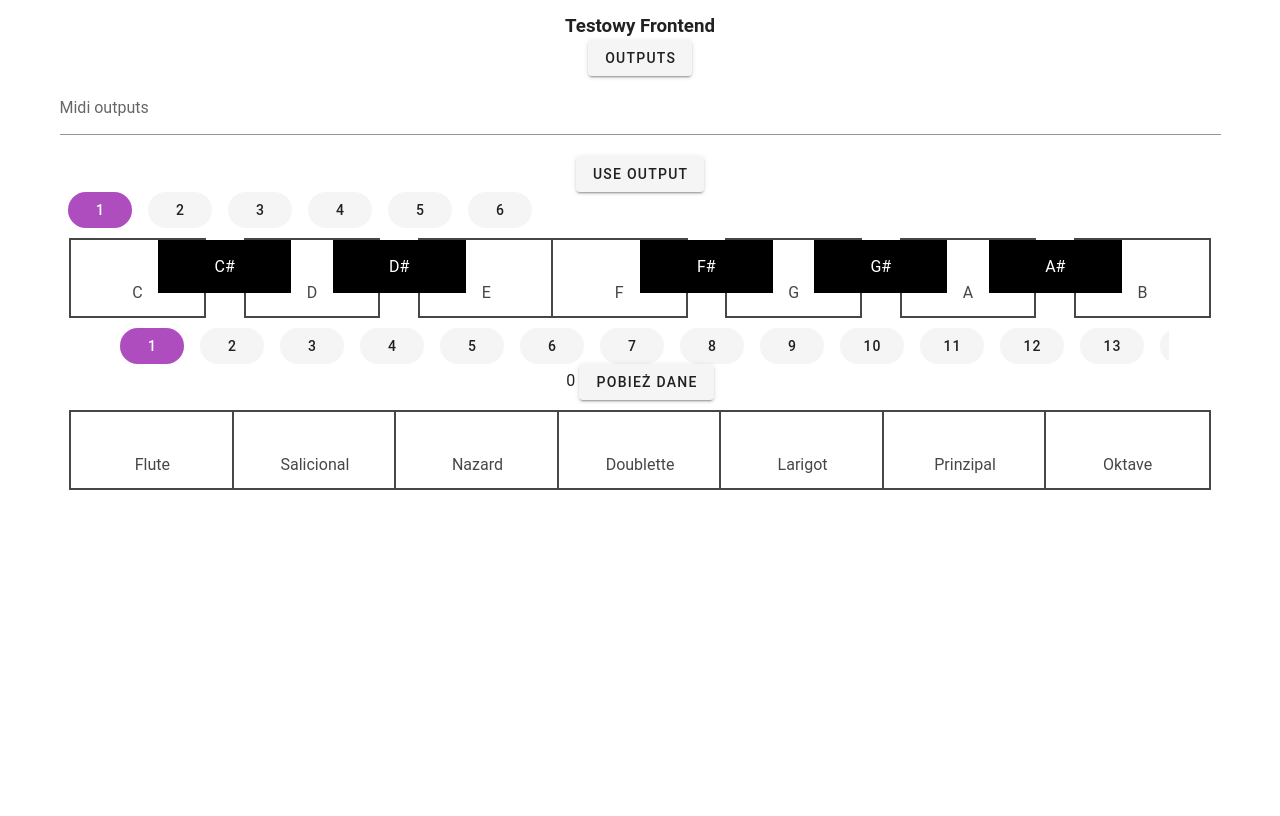
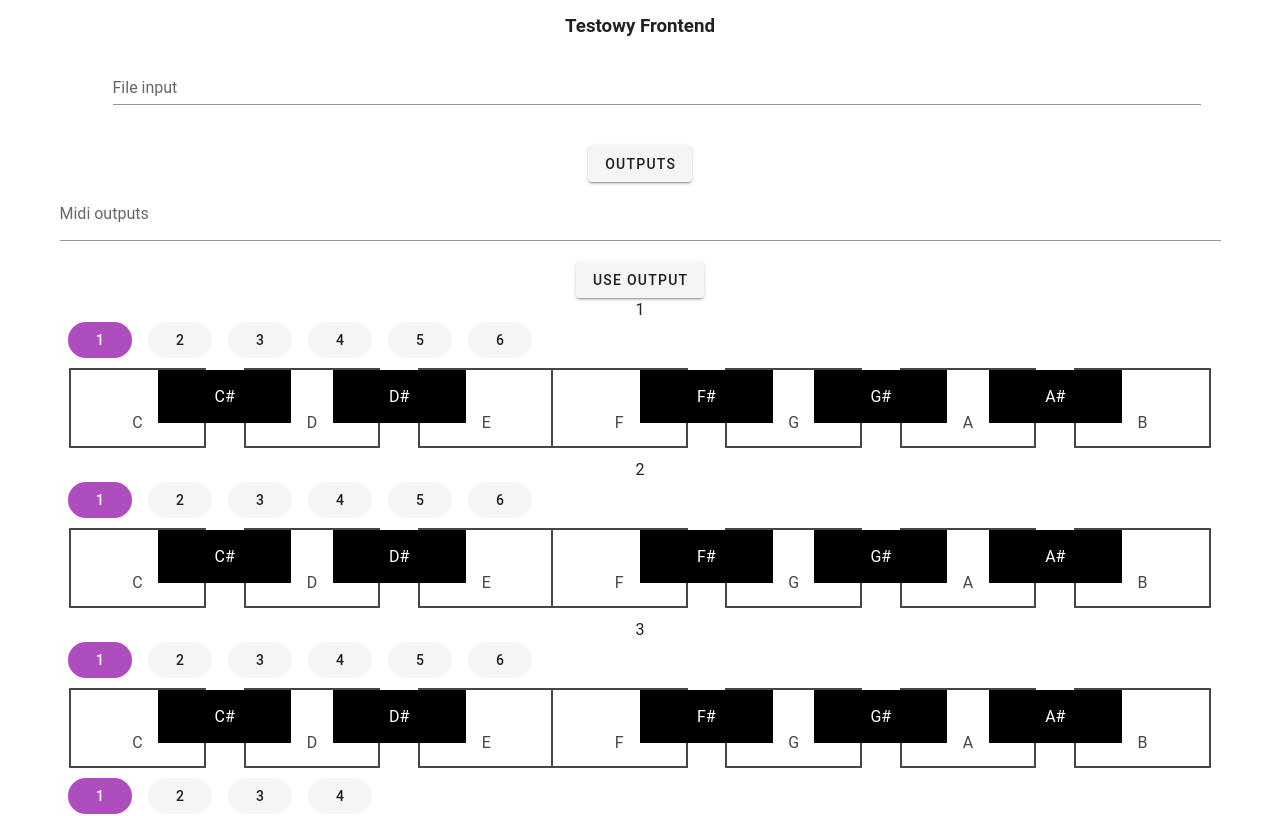
Before and after one commit to MichalKlyz-s/frontend, a Vue app: page / in a window 1280 px wide. Shown: the top 816 px of the page. Built offline with nearby package versions, Linux system fonts and the light colour scheme; the HTML template or start-up script is replaced by a standard one.

Commit message:
Zmiana ilośći klawiatur dodanie przesyłania pliku (najpewniej do usunięcia przeniesenia na backend)

```diff
--- a/package.json
+++ b/package.json
@@ -18,7 +18,8 @@
     "vue": "^2.6.14",
     "vue-router": "^3.5.1",
     "vue-svg-loader": "^0.10.0",
-    "vuetify": "^2.6.0"
+    "vuetify": "^2.6.0",
+    "xlsx": "^0.18.5"
   },
   "devDependencies": {
     "@babel/core": "^7.12.16",
--- /dev/null
+++ b/src/components/fileReader.vue
@@ -0,0 +1,44 @@
+<template>
+    <div style="margin: 20px;">
+<v-file-input active clearable label="File input" variant="underlined" small-chips
+        model-value=[]
+        @onchange="this.readFile('lol')"
+        @update:modelValue="test2()"
+      ></v-file-input>
+      {{ test }}
+    </div>
+</template>
+<script>
+export default {
+  name: 'fileReader',
+  data: () => ({
+    test: null
+  }),
+  methods: {
+    async test2 (tt) {
+      console.log(tt)
+    },
+    readFile (event) {
+      console.log('test')
+      console.log(event)
+      //   const path = require("path");
+      const xlsx = require('xlsx')
+
+      // const filePath = path.resolve(__dirname, file);
+
+      const workbook = xlsx.readFile(event)
+      const sheetNames = workbook.SheetNames
+
+      // Get the data of "Sheet1"
+      const data = xlsx.utils.sheet_to_json(workbook.Sheets[sheetNames[0]])
+
+      /// Do what you need with the received data
+      data.map(person => {
+        console.log(`${person} is ${person} years old`)
+        return 'yes'
+      })
+    }
+  }
+}
+
+</script>
--- a/src/components/homePage.vue
+++ b/src/components/homePage.vue
@@ -4,7 +4,31 @@
       <v-col cols="12">
         <div class="hello">
           <h3>Testowy Frontend</h3>
-       <keybord/>
+          <fileReader/>
+          <v-btn variant="tonal" @click="outPuts()">
+     outputs
+    </v-btn>
+    <v-autocomplete
+      clearable
+      chips
+      v-model="chosenOutput"
+      label="Midi outputs"
+      :items="outputs"
+    ></v-autocomplete>
+{{ chosenOutput }}
+<v-btn variant="tonal" @click="chosenOutPut()">
+     Use output
+    </v-btn>
+          <template v-for="keyboard in numberOfKeyboards">
+       <keybord
+       :key="keyboard"
+       v-bind:keyboard="keyboard"
+       v-bind:octawList="octawList"
+       ></keybord>
+      </template>
+      <keybord
+       v-bind:octawList="pedalList"
+       ></keybord>
        <register/>
     </div>
       </v-col>
@@ -15,14 +39,25 @@
 <script>
 import keybord from '../components/keyboard.vue'
 import register from '../components/register.vue'
+import fileReader from '../components/fileReader.vue'
+import * as api from '../modules/apiH.ts'
+
 export default {
   name: 'homePage',
   components: {
     keybord,
-    register
+    register,
+    fileReader
   },
+  defaultNumberOfKeyboard: 3,
   data: () => ({
-    // octawList: [1, 2, 3, 4, 5, 6],
+    // defaultNumberOfKeyboard: 3,
+    // NumberOfKeyboards: this.defaultNumberOfKeyboard != null ? this.defaultNumberOfKeyboard : 3,
+    numberOfKeyboards: 3,
+    outputs: null,
+    chosenOutput: null,
+    octawList: [1, 2, 3, 4, 5, 6],
+    pedalList: [1, 2, 3, 4]
     // selected: 1
     // ecosystem: [
     //   {
@@ -74,6 +109,27 @@ export default {
     //     href: 'https://vuetifyjs.com/getting-started/frequently-asked-questions'
     //   }
     // ]
-  })
+  }),
+  methods: {
+    async outPuts () {
+      const stats = await api.midiOutputsTest()
+      if (stats.data.success === true) {
+        console.log('Pobrało nowe outputy')
+        this.outputs = stats.data.outputs
+      } else {
+        console.log('Błąd pobrania')
+        throw Error(stats.message)
+      }
+    },
+    async chosenOutPut () {
+      const stats = await api.midiChosenOutputTest(this.chosenOutput)
+      if (stats.data.success === true) {
+        console.log('Powiodło się')
+      } else {
+        console.log('Błąd wysłania')
+        throw Error(stats.message)
+      }
+    }
+  }
 }
 </script>
--- a/src/components/keyboard.vue
+++ b/src/components/keyboard.vue
@@ -1,19 +1,7 @@
 <template>
 <div>
-  <v-btn variant="tonal" @click="testOutPuts()">
-     outputs
-    </v-btn>
-    <v-autocomplete
-      clearable
-      chips
-      v-model="chosenOutput"
-      label="Midi outputs"
-      :items="outputs"
-    ></v-autocomplete>
-{{ chosenOutput }}
-<v-btn variant="tonal" @click="testChosenOutPut()">
-     Use output
-    </v-btn>
+
+    {{ keyboard }}
     <v-slide-group show-arrows v-model="selected">
     <v-slide-item
           v-for="n in octawList.length"
@@ -135,11 +123,10 @@
 import * as api from '../modules/apiH.ts'
 export default {
   name: 'keybord',
+  props: ['keyboard', 'octawList'],
   data: () => ({
-    octawList: [1, 2, 3, 4, 5, 6],
-    selected: 0,
-    outputs: null,
-    chosenOutput: null
+    // octawList: [1, 2, 3, 4, 5, 6],
+    selected: 0
   }),
   methods: {
     async test (note) {
@@ -149,25 +136,6 @@ export default {
         console.log('tak')
       } else {
         console.log('nie')
-        throw Error(stats.message)
-      }
-    },
-    async testOutPuts () {
-      const stats = await api.midiOutputsTest()
-      if (stats.data.success === true) {
-        console.log('Pobrało nowe outputy')
-        this.outputs = stats.data.outputs
-      } else {
-        console.log('Błąd pobrania')
-        throw Error(stats.message)
-      }
-    },
-    async testChosenOutPut () {
-      const stats = await api.midiChosenOutputTest(this.chosenOutput)
-      if (stats.data.success === true) {
-        console.log('Powiodło się')
-      } else {
-        console.log('Błąd wysłania')
         throw Error(stats.message)
       }
     }
--- a/src/components/register.vue
+++ b/src/components/register.vue
@@ -5,7 +5,6 @@
           v-for="n in 16"
           :key="n"
           v-slot:default="{ active, toggle }"
-
         >
           <v-btn
             class="mx-2"
@@ -23,7 +22,7 @@
       <v-btn variant="tonal" @click="getData()">
      Pobież dane
     </v-btn>
-    <div v-if="dataVoice" style="margin: 20px;">
+    <div v-if="dataVoice" style="margin: 10px;">
       <template v-if="dataVoice">
         <template v-for="(c, index) in  dataVoice.length" >
           <div v-bind:key="index">
@@ -195,23 +194,15 @@ export default {
 }
 
 .note {
+  width: 10px;
+  height: 40px;
   flex: 1;
   display: inline-flex;
   align-items: center;
 }
 
-.black {
-
-  justify-content: center;
-  position: relative;
-  height: 70%;
-  background-color: #474747;
-  color: white;
-  width: 8%;
-  margin: 0 -4%
-}
-
 .white {
+  width: 10px;
   flex-flow: column;
   justify-content: flex-end;
   outline: 2px solid #474747;
```
